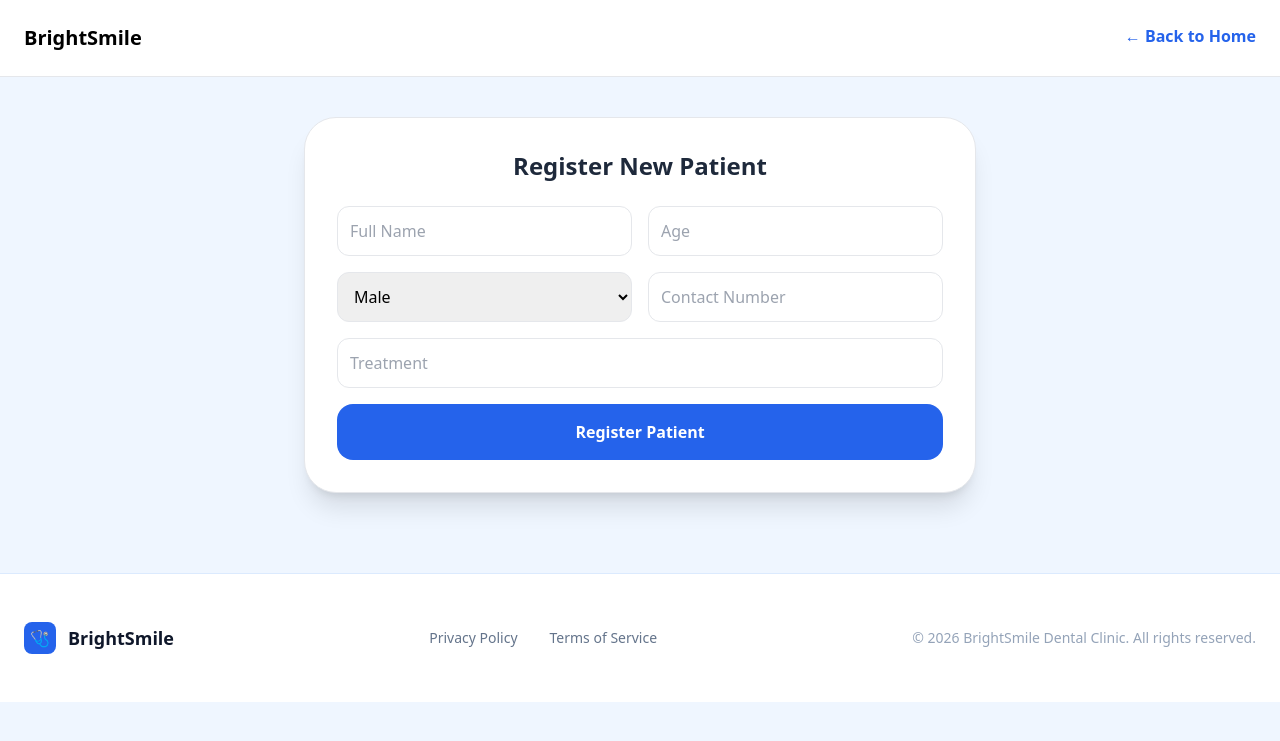
After one commit to zelkam-cmd/catalan-caliuag-WST-PROJECT-BSIT2J-G1, a PHP site: page /add.php in a window 1280 px wide. The commit adds this page. Shown: the top 741 px of the page. Run offline with PHP 8.4, Linux system fonts and the light colour scheme; some libraries are stand-ins or nearby versions.

Commit message:
trying to do different pages

```diff
--- /dev/null
+++ b/add.php
@@ -0,0 +1,32 @@
+<?php include 'db_config.php'; ?>
+<!DOCTYPE html>
+<html lang="en">
+<head>
+    <meta charset="UTF-8">
+    <title>Register - BrightSmile</title>
+    <script src="https://cdn.tailwindcss.com"></script>
+</head>
+<body class="bg-blue-50">
+    <nav class="bg-white border-b p-6 mb-10">
+        <div class="max-w-7xl mx-auto flex justify-between">
+            <h1 class="font-bold text-xl">BrightSmile</h1>
+            <a href="index.php" class="text-blue-600 font-bold">← Back to Home</a>
+        </div>
+    </nav>
+
+    <div class="max-w-2xl mx-auto bg-white rounded-[2rem] shadow-xl border p-8">
+        <h3 class="text-2xl font-bold mb-6 text-center text-slate-800">Register New Patient</h3>
+        <form action="add_patient.php" method="POST" class="grid grid-cols-2 gap-4">
+            <input type="text" name="name" placeholder="Full Name" class="p-3 border rounded-xl" required>
+            <input type="number" name="age" placeholder="Age" class="p-3 border rounded-xl" required>
+            <select name="gender" class="p-3 border rounded-xl">
+                <option>Male</option>
+                <option>Female</option>
+            </select>
+            <input type="text" name="contact" placeholder="Contact Number" class="p-3 border rounded-xl">
+            <input type="text" name="service" placeholder="Treatment" class="p-3 border rounded-xl col-span-2" required>
+            <button type="submit" class="col-span-2 bg-blue-600 text-white py-4 rounded-2xl font-bold hover:bg-blue-700 transition">Register Patient</button>
+        </form>
+    </div>
+
+    <?php include 'footer.php'; ?>
--- a/footer.php
+++ b/footer.php
@@ -0,0 +1,17 @@
+<footer class="bg-white border-t border-blue-100 py-12 mt-20">
+        <div class="max-w-7xl mx-auto px-6 flex flex-col md:flex-row justify-between items-center gap-8">
+            <div class="flex items-center gap-3">
+                <div class="w-8 h-8 bg-blue-600 rounded-lg flex items-center justify-center text-white font-bold">🩺</div>
+                <h1 class="text-lg font-bold text-slate-900">BrightSmile</h1>
+            </div>
+            <div class="flex gap-8 text-sm font-medium text-slate-500">
+                <a href="#" class="hover:text-blue-600">Privacy Policy</a>
+                <a href="#" class="hover:text-blue-600">Terms of Service</a>
+            </div>
+            <p class="text-sm text-slate-400 font-medium">
+                &copy; 2026 BrightSmile Dental Clinic. All rights reserved.
+            </p>
+        </div>
+    </footer>
+</body>
+</html>
--- a/index.php
+++ b/index.php
@@ -38,10 +38,10 @@
                 <span class="bg-blue-100 text-blue-700 px-4 py-1 rounded-full text-xs font-bold">WELCOME TO BRIGHTSMILE</span>
                 <h2 class="text-6xl font-bold mt-4 mb-6 leading-tight">Modern Dental Care <br><span class="text-dental-600">for Your Family</span></h2>
                 <div class="flex gap-4">
-                    <a href="#add-form" class="bg-dental-600 text-white px-8 py-4 rounded-2xl font-bold shadow-lg hover:bg-dental-700 transition">
+                    <a href="#add.php" class="bg-dental-600 text-white px-8 py-4 rounded-2xl font-bold shadow-lg hover:bg-dental-700 transition">
                         + Register New Patient
                     </a>
-                    <a href="#database" class="bg-white text-dental-700 border border-blue-100 px-8 py-4 rounded-2xl font-bold hover:bg-blue-50 transition">
+                    <a href="#view_patients.php" class="bg-white text-dental-700 border border-blue-100 px-8 py-4 rounded-2xl font-bold hover:bg-blue-50 transition">
                         Manage Database
                     </a>
                 </div>
@@ -100,5 +100,6 @@
             </table>
         </div>
     </main>
+    <?php include 'footer.php'; ?>
 </body>
 </html>
```
